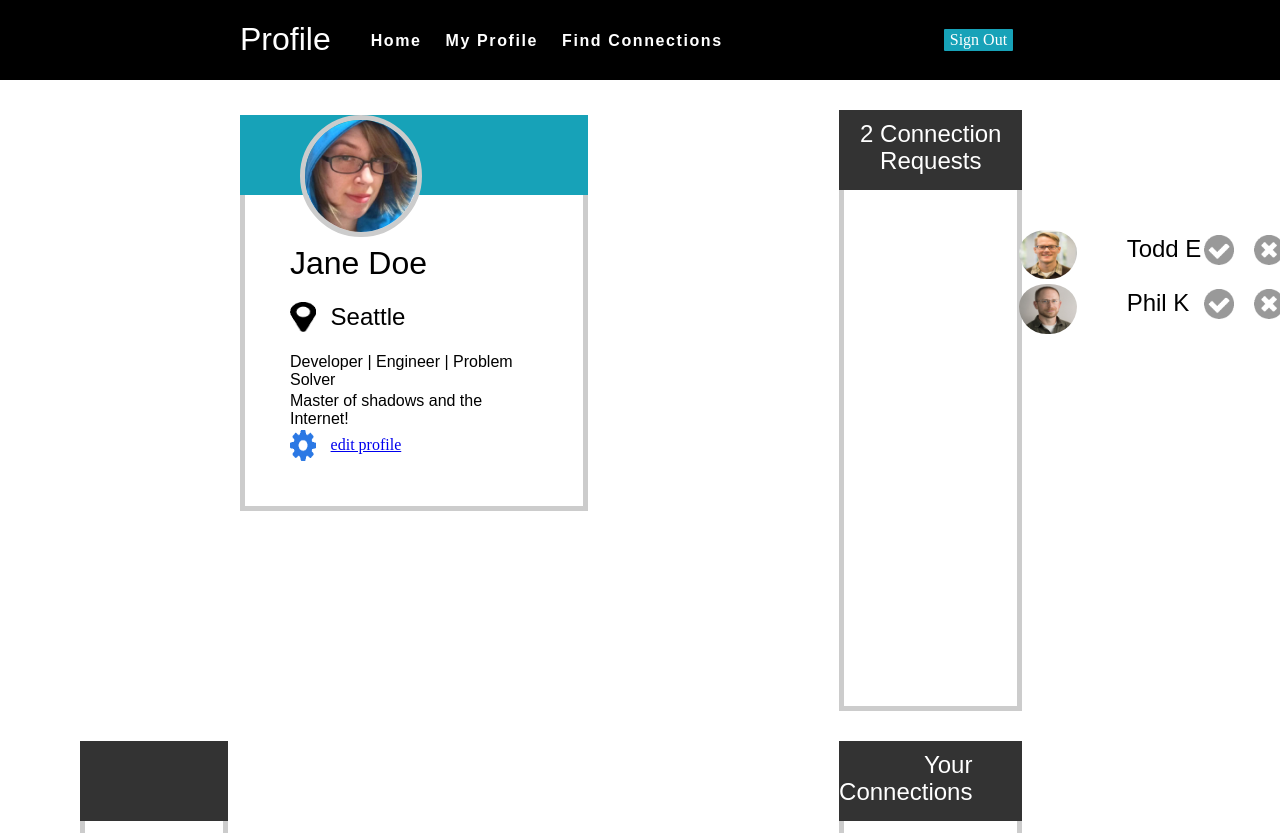
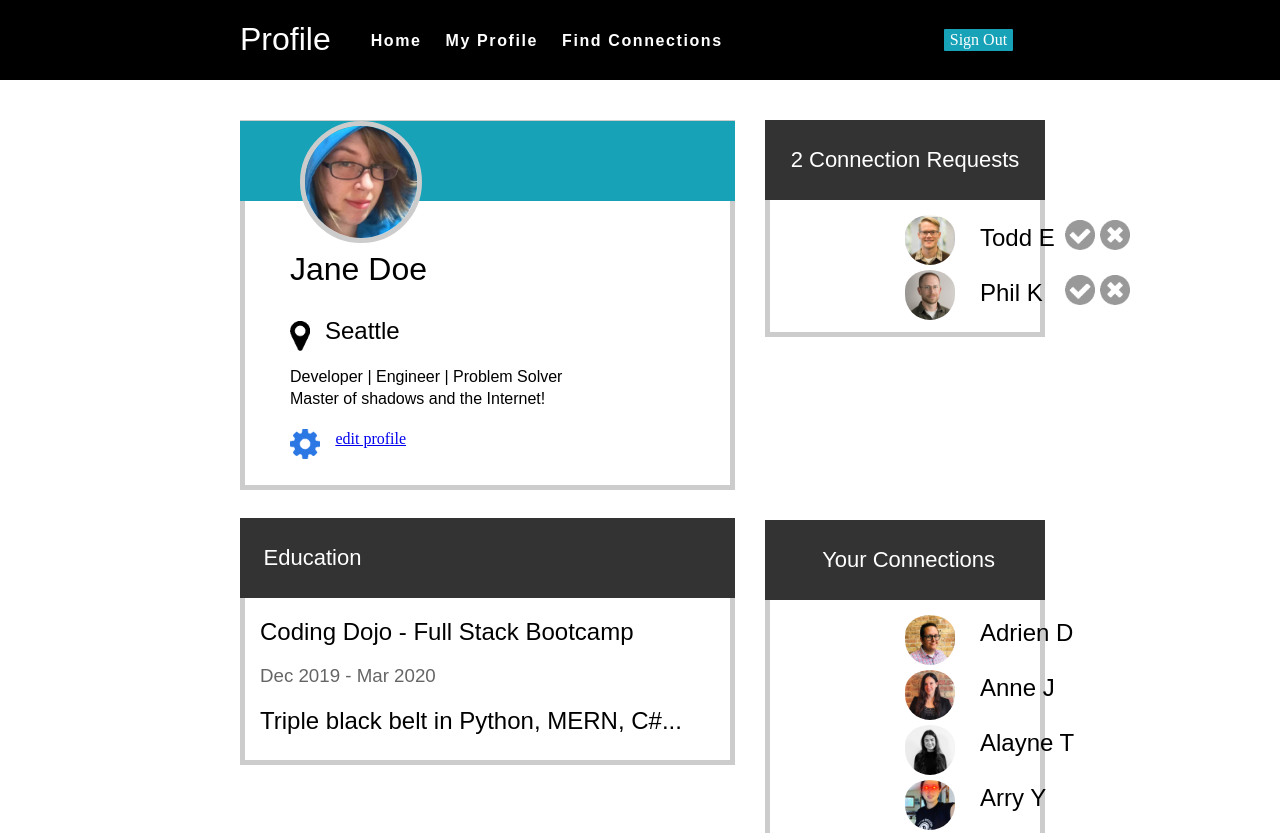
Before and after one commit to btarrant/profile-page, a plain HTML site: page index.html in a window 1280 px wide. Shown: the top 833 px of the page. Drawn offline with Linux system fonts and the light colour scheme.

Commit message:
Finished the project.

```diff
--- a/css/styles.css
+++ b/css/styles.css
@@ -11,9 +11,9 @@ h3 {
 
 .parent {
     display: grid;
-    grid-template-columns: 2fr 1fr;
-    grid-template-rows: 1.3fr 1fr;
-    grid-column-gap: 31px;
+    grid-template-columns: 735px 1fr;
+    grid-template-rows: 1fr 1fr;
+    grid-column-gap: 30px;
     grid-row-gap: 30px;
     }
 
@@ -59,16 +59,17 @@ h3 {
 /* Profile Box */
 
 .container {
-    padding-left: 17rem;
     border-style: solid;
     border-color: #cccccc;
     border-width: 5px;
     margin-top: 40px;
     margin-left: 240px;
-    margin-right: 140px;
-    margin-bottom: 200px;
+    margin-bottom: 0px;
     padding: 45px;
+    height: 260px;
     padding-top: 0px;
+    padding-bottom: 100px;
+
 }
 
 .container > h1 {
@@ -85,14 +86,14 @@ h3 {
 .container > p {
     margin-top: 2px;
     margin-bottom: 2px;
+    line-height: 20px;
 }
 
 .containeraccent {
     background-color: #17a2b8;
     margin-left: -50px;
-    margin-top: -140px;
+    margin-top: -164px;
     margin-right: -50px;
-    display: 492px 100px;
     height: 80px;
 }
 
@@ -101,15 +102,15 @@ h3 {
     display: flex;
     gap: 15px;
     align-items: center;
+    margin-top: 10px;
 }
 
 #icons img {
-    width: 1.6rem;
     height: 1.9rem;
 }
 
 #profilephoto {
-    margin-top: 130px;
+    margin-top: 160px;
     margin-left: 60px;
     border: 0px;
     border-radius: 180px;
@@ -123,7 +124,18 @@ h3 {
 /* Friend Requests Box */
 
 .div2 {
-    margin-top: 30px;
+    margin-top: 40px;
+}
+
+.friend-requests {
+    padding: 15px;
+    border-style: solid;
+    border-color: #cccccc;
+    width: 240px;
+    height: 190px;
+    border-width: 5px;
+    margin-right: 160px;
+    padding-top: 2px;
 }
 
 .container-two {
@@ -131,9 +143,20 @@ h3 {
     border-style: solid;
     border-color: #cccccc;
     border-width: 5px;
-    margin-left: 80px;
-    margin-right: 500px;
+    margin-left: 240px;
     padding-top: 0px;
+    height: 220px;
+}
+
+.friends {
+    padding: 15px;
+    border-style: solid;
+    border-color: #cccccc;
+    width: 240px;
+    height: 300px;
+    border-width: 5px;
+    margin-right: 160px;
+    padding-top: 2px;
 }
 
 #containeraccent-two {
@@ -142,14 +165,15 @@ h3 {
     margin-left: -20px;
     margin-right: -20px;
     margin-top: -25px;
-    margin-bottom: 30px;
+    margin-bottom: 5px;
     display: block;
 }
 
 #containeraccent-two h2 {
     color: #fff;
     text-align: center;
-    padding-top: 10px;
+    padding-top: 27px;
+    font-size: 22px;
 }
 
 .icons-small {
@@ -158,13 +182,14 @@ h3 {
 }
 
 .icons-photo {
-        margin-left: 80px;
-        width: 3.6rem;
-        height: 3.1rem;
+        margin-left: 60px;
+        margin-right: 5px;
+        width: 50px;
+        height: 50px;
         display: grid;
         grid-template-columns: repeat(4, 2fr);
         grid-template-rows: repeat(2, 2fr);
-        grid-column-gap: 20px;
+        grid-column-gap: 5px;
         grid-row-gap: 10px;
         border-radius: 100px;
         justify-content: space-evenly;
@@ -173,8 +198,9 @@ h3 {
 }
 
 .icons-photo h2 {
-    margin-top: 5px;
-    margin-left: 30px;
+    margin-top: 9px;
+    margin-left: 15px;
+    margin-right: 30px;
 }
 
 /* Education Box */
--- a/index.html
+++ b/index.html
@@ -37,7 +37,7 @@
                     <a href="#">edit profile</a>
                 </div>
             </div>
-            <div class="div2 container-two">
+            <div class="div2 friend-requests">
                 <div id="containeraccent-two">
                     <h2>2 Connection Requests</h2>
                 </div>
@@ -64,7 +64,7 @@
                     <h2>Triple black belt in Python, MERN, C#...</h2>
             </div>
                 </div>
-                <div class="div4 container-two">
+                <div class="div4 friends">
             <div id="containeraccent-two">
                 <h2 class="connections">Your Connections</h2>
             </div>
```
